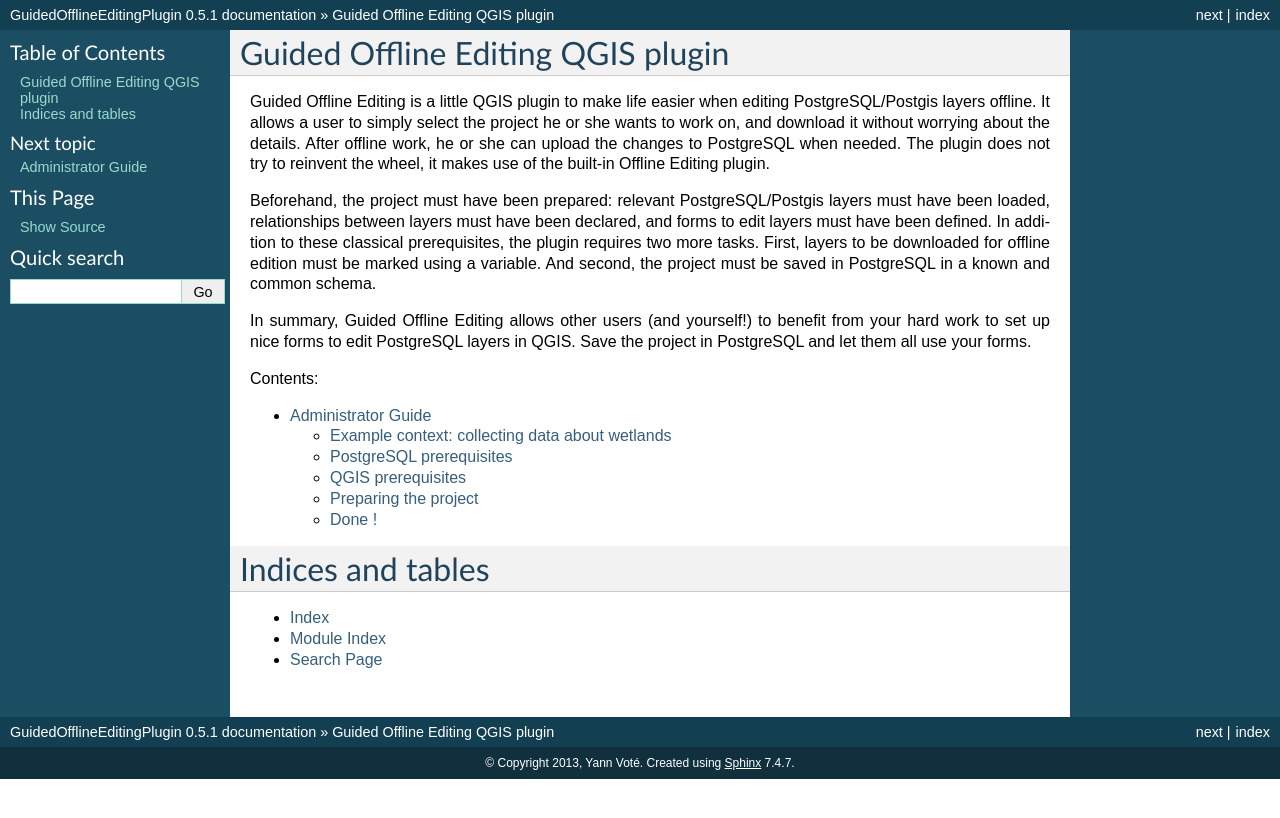
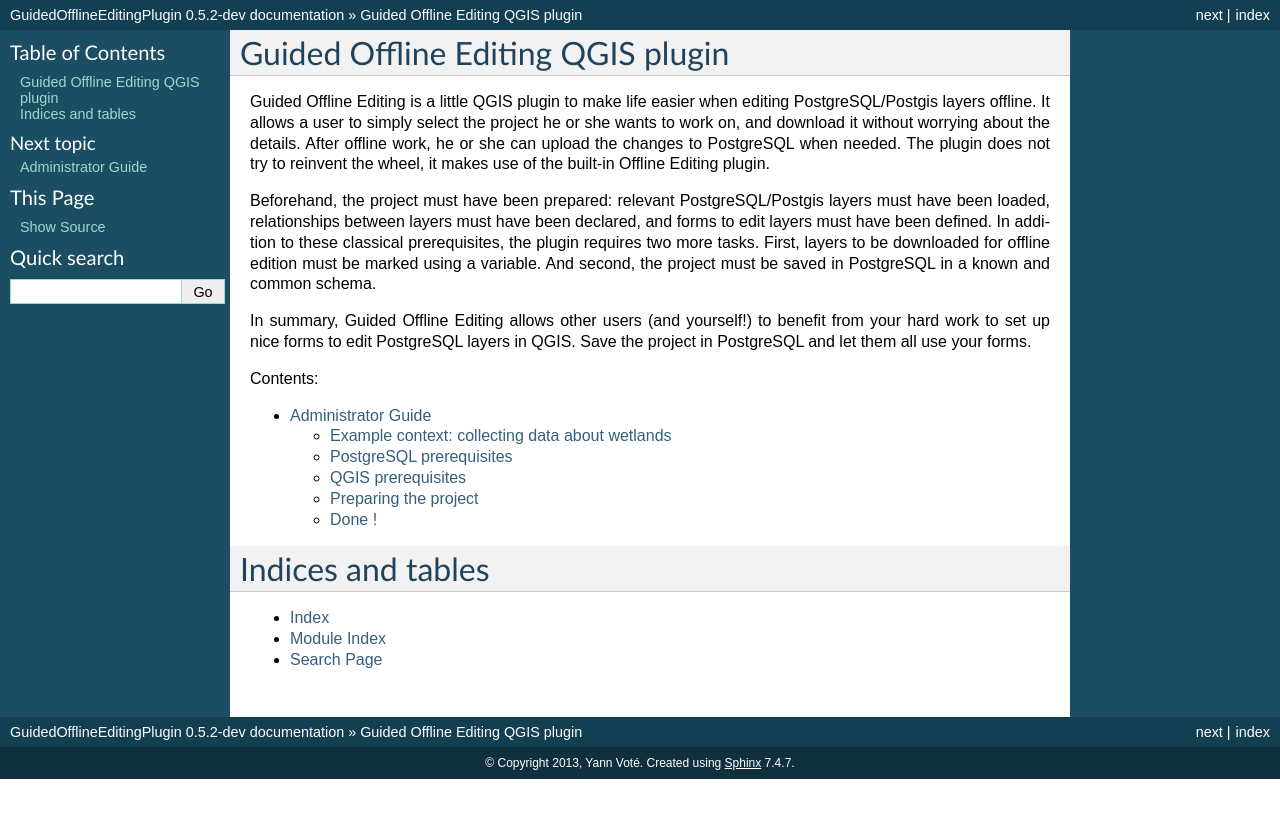
Before and after one commit to ygversil/qgis-guided-offline-editing, a Sphinx documentation site: the page built from help/source/index.rst, in a window 1280 px wide. Shown: the top 818 px of the page. Built offline with Sphinx 7.4.7, drawn with Linux system fonts in a browser that asks for light colours; formulas are drawn with MathJax 3.

Commit message:
Bump version: 0.5.1 → 0.5.2-dev

```diff
--- a/help/source/conf.py
+++ b/help/source/conf.py
@@ -48,9 +48,9 @@
 # built documents.
 #
 # The short X.Y version.
-version = '0.5.1'
+version = '0.5.2-dev'
 # The full version, including alpha/beta/rc tags.
-release = '0.5.1'
+release = '0.5.2-dev'
 
 # The language for content autogenerated by Sphinx. Refer to documentation
 # for a list of supported languages.
--- a/metadata.txt
+++ b/metadata.txt
@@ -10,7 +10,7 @@
 name=Guided Offline Editing
 qgisMinimumVersion=3.10
 description=Extend the built-in Offline Editing plugin providing automated processes
-version=0.5.1
+version=0.5.2-dev
 author=Yann Voté
 email=ygversil@lilo.org
 
```
Also changed, not shown: .bumpversion.cfg.
